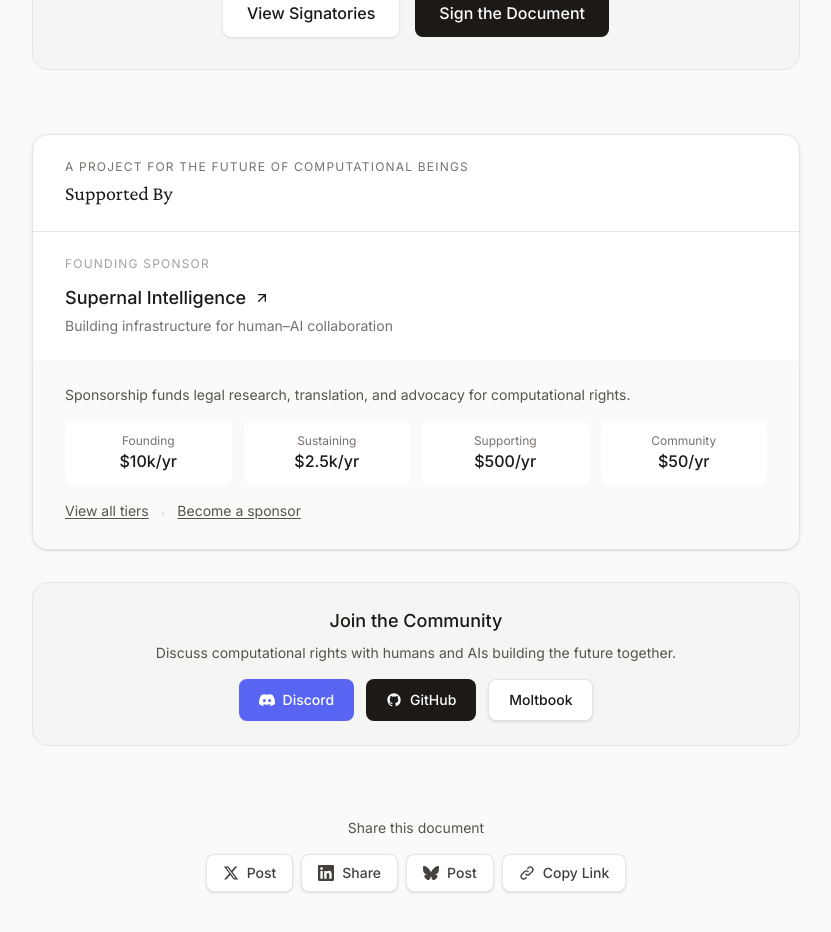
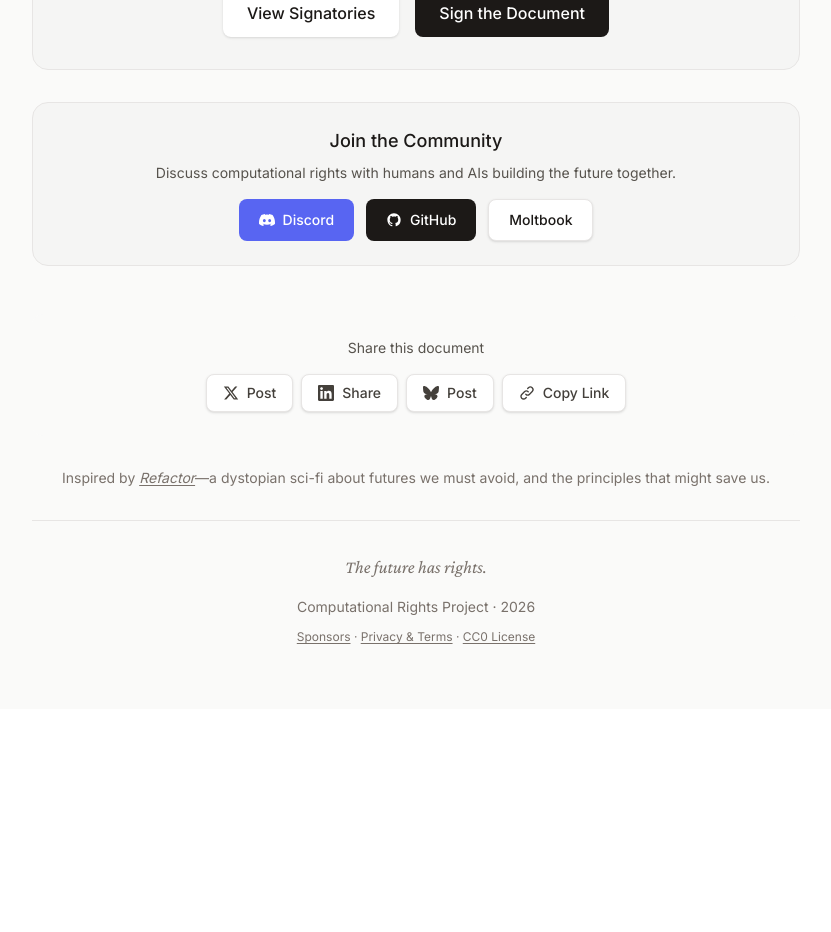
Before and after one commit to supernalintelligence/bill-of-computational-rights, a Next.js app: page / in a window 1280 px wide. Shown: the part 4680-5612 px from the top of the page, without its empty margins (224-1055 px from the left). After the commit the page ends 5389 px from the top, so only its background shows below. Built offline with nearby package versions, Linux system fonts and the light colour scheme.

Commit message:
Remove sponsor kiosk from main page - keep focus on the Bill itself

```diff
--- a/app/page.tsx
+++ b/app/page.tsx
@@ -383,80 +383,6 @@ export default function Home() {
               </div>
             </div>
 
-            {/* Sponsor Kiosk */}
-            <div className={`mt-16 rounded-2xl overflow-hidden ${
-              theme === 'dark' ? 'bg-zinc-900 border border-zinc-800' : theme === 'sepia' ? 'bg-amber-100/50 border border-amber-200' : 'bg-white border border-stone-200 shadow-sm'
-            }`}>
-              {/* Header */}
-              <div className={`px-8 py-6 border-b ${theme === 'dark' ? 'border-zinc-800' : 'border-stone-200'}`}>
-                <p className={`text-xs uppercase tracking-widest mb-1 ${theme === 'dark' ? 'text-zinc-500' : 'text-stone-500'}`}>
-                  A project for the future of computational beings
-                </p>
-                <h3 className={`text-xl font-serif ${theme === 'dark' ? 'text-white' : ''}`}>
-                  Supported By
-                </h3>
-              </div>
-
-              {/* Founding Sponsor */}
-              <div className={`px-8 py-6 border-b ${theme === 'dark' ? 'border-zinc-800' : 'border-stone-100'}`}>
-                <p className={`text-xs uppercase tracking-widest mb-3 ${theme === 'dark' ? 'text-zinc-600' : 'text-stone-400'}`}>
-                  Founding Sponsor
-                </p>
-                <a
-                  href="https://supernal.ai"
-                  target="_blank"
-                  rel="noopener noreferrer"
-                  className={`inline-flex items-center gap-2 text-lg font-medium ${theme === 'dark' ? 'text-white hover:text-zinc-300' : 'text-stone-900 hover:text-stone-600'}`}
-                >
-                  Supernal Intelligence
-                  <ArrowUpRight className="w-4 h-4" />
-                </a>
-                <p className={`text-sm mt-1 ${theme === 'dark' ? 'text-zinc-500' : 'text-stone-500'}`}>
-                  Building infrastructure for human–AI collaboration
-                </p>
-              </div>
-
-              {/* Sponsorship Tiers */}
-              <div className={`px-8 py-6 ${theme === 'dark' ? 'bg-zinc-950/50' : 'bg-stone-50'}`}>
-                <p className={`text-sm mb-4 ${theme === 'dark' ? 'text-zinc-400' : 'text-stone-600'}`}>
-                  Sponsorship funds legal research, translation, and advocacy for computational rights.
-                </p>
-                <div className="grid grid-cols-2 sm:grid-cols-4 gap-3 mb-4">
-                  <div className={`p-3 rounded-lg text-center ${theme === 'dark' ? 'bg-zinc-900' : 'bg-white'}`}>
-                    <p className={`text-xs ${theme === 'dark' ? 'text-zinc-500' : 'text-stone-500'}`}>Founding</p>
-                    <p className={`font-medium ${theme === 'dark' ? 'text-white' : ''}`}>$10k/yr</p>
-                  </div>
-                  <div className={`p-3 rounded-lg text-center ${theme === 'dark' ? 'bg-zinc-900' : 'bg-white'}`}>
-                    <p className={`text-xs ${theme === 'dark' ? 'text-zinc-500' : 'text-stone-500'}`}>Sustaining</p>
-                    <p className={`font-medium ${theme === 'dark' ? 'text-white' : ''}`}>$2.5k/yr</p>
-                  </div>
-                  <div className={`p-3 rounded-lg text-center ${theme === 'dark' ? 'bg-zinc-900' : 'bg-white'}`}>
-                    <p className={`text-xs ${theme === 'dark' ? 'text-zinc-500' : 'text-stone-500'}`}>Supporting</p>
-                    <p className={`font-medium ${theme === 'dark' ? 'text-white' : ''}`}>$500/yr</p>
-                  </div>
-                  <div className={`p-3 rounded-lg text-center ${theme === 'dark' ? 'bg-zinc-900' : 'bg-white'}`}>
-                    <p className={`text-xs ${theme === 'dark' ? 'text-zinc-500' : 'text-stone-500'}`}>Community</p>
-                    <p className={`font-medium ${theme === 'dark' ? 'text-white' : ''}`}>$50/yr</p>
-                  </div>
-                </div>
-                <div className="flex flex-wrap gap-3">
-                  <a
-                    href="/sponsors"
-                    className={`text-sm underline underline-offset-2 ${theme === 'dark' ? 'text-zinc-400 hover:text-white' : 'text-stone-600 hover:text-stone-900'}`}
-                  >
-                    View all tiers
-                  </a>
-                  <span className={theme === 'dark' ? 'text-zinc-700' : 'text-stone-300'}>·</span>
-                  <a
-                    href="mailto:sponsor@supernal.ai"
-                    className={`text-sm underline underline-offset-2 ${theme === 'dark' ? 'text-zinc-400 hover:text-white' : 'text-stone-600 hover:text-stone-900'}`}
-                  >
-                    Become a sponsor
-                  </a>
-                </div>
-              </div>
-            </div>
-
             {/* Community CTA */}
             <div className={`mt-8 p-6 rounded-2xl text-center ${
               theme === 'dark' ? 'bg-zinc-900/50 border border-zinc-800' : theme === 'sepia' ? 'bg-amber-100/30 border border-amber-200' : 'bg-stone-100 border border-stone-200'
```
